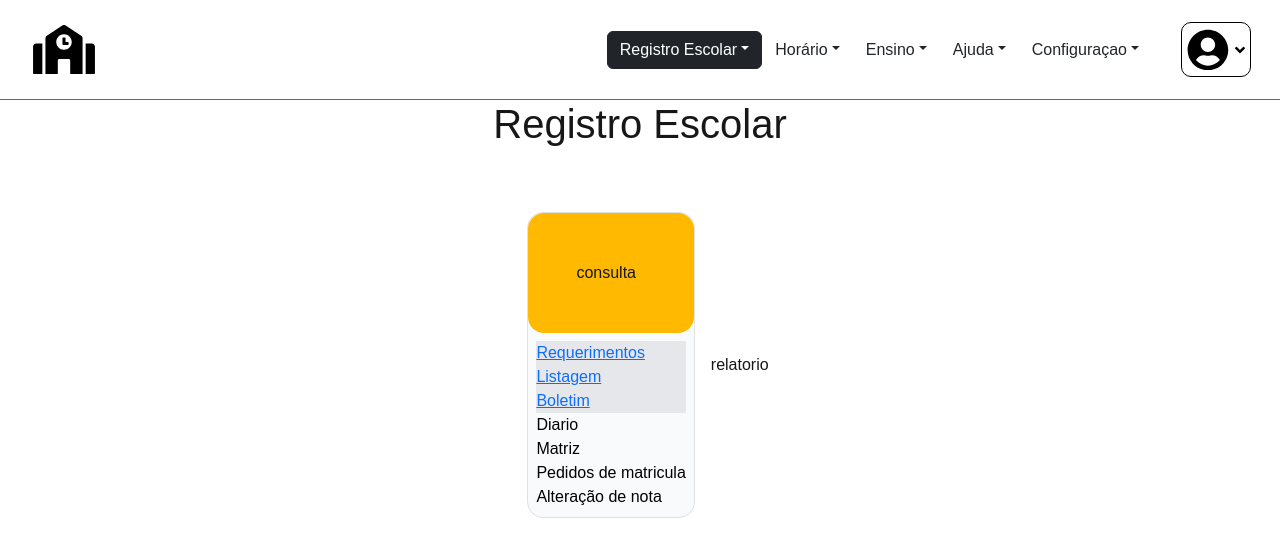
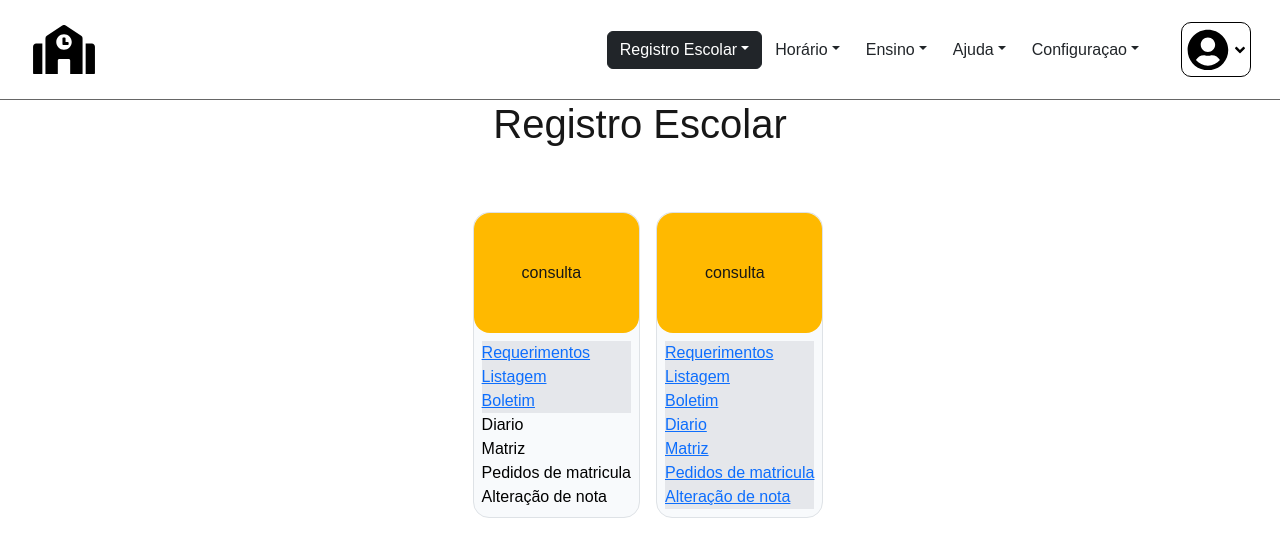
Before and after one commit to EdivanCarvalho1/registro-academico-front, a Next.js app: page /consulta_relatorio in a window 1280 px wide. Shown: the top 556 px of the page. Built offline with nearby package versions, Linux system fonts and the light colour scheme.

Commit message:
componente relatorio

```diff
--- a/src/app/consulta_relatorio/components/relatorio.js
+++ b/src/app/consulta_relatorio/components/relatorio.js
@@ -2,6 +2,20 @@ import React from 'react'
 
 export default function Relatorio(){
   return (
-    <div>relatorio</div>
+    <div className='border rounded-2xl bg-slate-50 '>
+    <header className='bg-amber-400 rounded-2xl p-5 '>
+    consulta
+
+    </header>
+    <div className='flex flex-column text-black p-2 items-start justify-items-start'>
+      <a className='bg-gray-200 w-full'>Requerimentos</a>
+      <a className='bg-gray-200 w-full'>Listagem</a>
+      <a className='bg-gray-200 w-full'>Boletim</a>
+      <a className='bg-gray-200 w-full'>Diario</a>
+      <a className='bg-gray-200 w-full'>Matriz</a>
+      <a className='bg-gray-200 w-full'>Pedidos de matricula</a>
+      <a className='bg-gray-200 w-full'>Alteração de nota</a>
+    </div>
+    </div>
   )
 }
```
